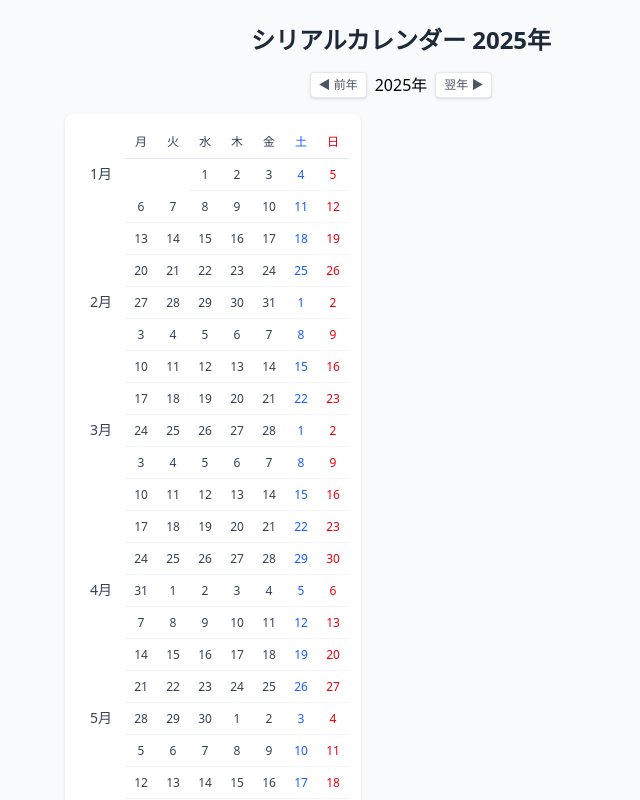
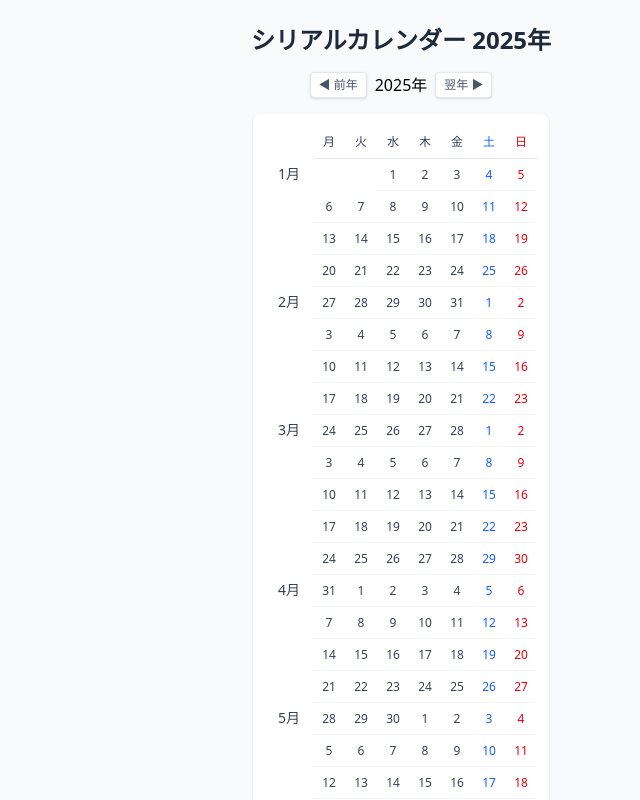
Before and after one commit to okonomi/period-calendar, a React (Vite) app: page / in a window 1280 px wide. Shown: the top 800 px of the page, without its empty margins (239-879 px from the left). Built offline with nearby package versions, Linux system fonts and the light colour scheme.

Commit message:
style: center calendar container for improved layout consistency

```diff
--- a/src/App.tsx
+++ b/src/App.tsx
@@ -25,8 +25,8 @@ export const App: React.FC = () => {
             onNextYear={handleNextYear}
           />
 
-          <div className="bg-white rounded-lg shadow mt-4 p-3 w-[296px]">
-            <div className="flex flex-row mx-auto">
+          <div className="bg-white rounded-lg shadow mt-4 p-3 w-[296px] mx-auto">
+            <div className="flex flex-row">
               {/* 左カラム - 月名表示 */}
               <div className="w-12 flex flex-col">
                 {/* スペーサーセル */}
```
